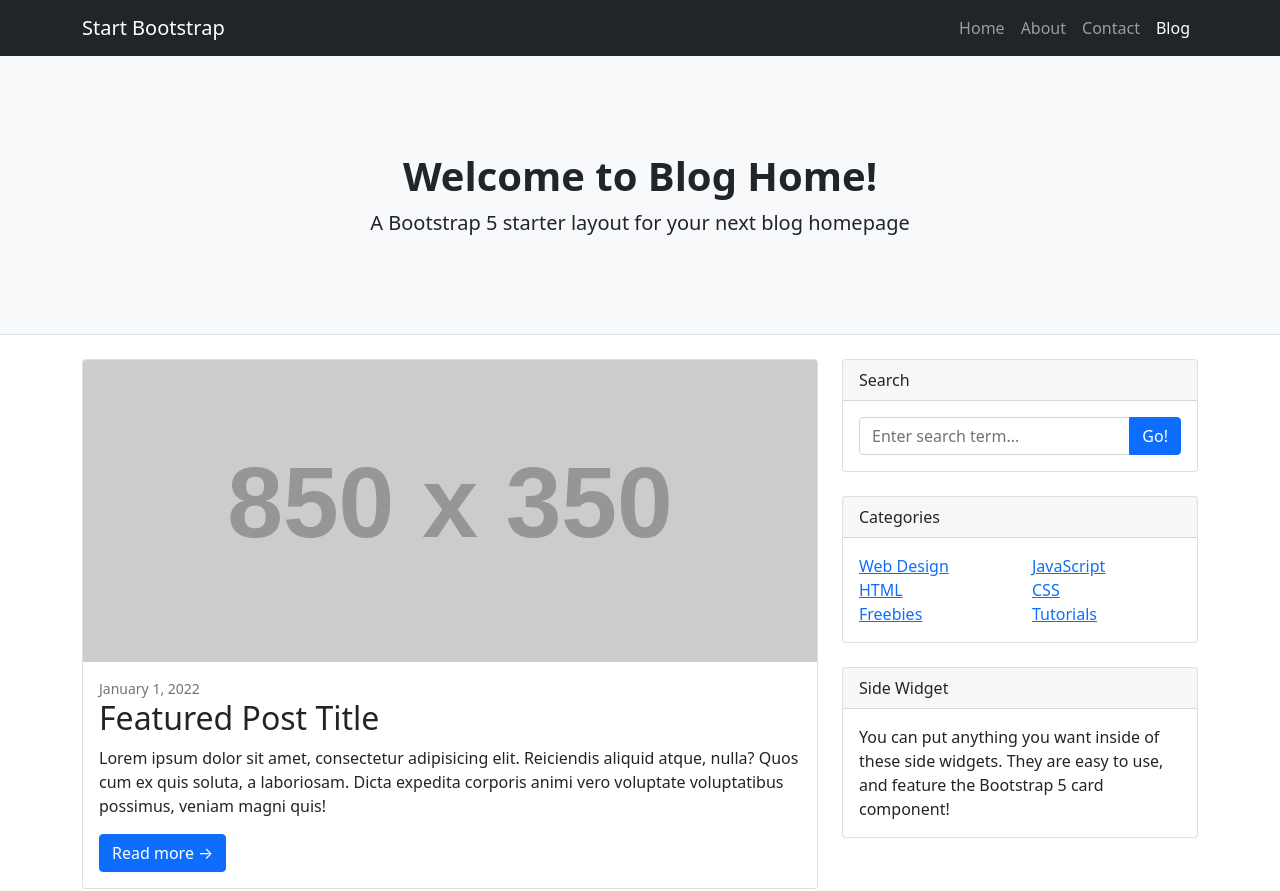
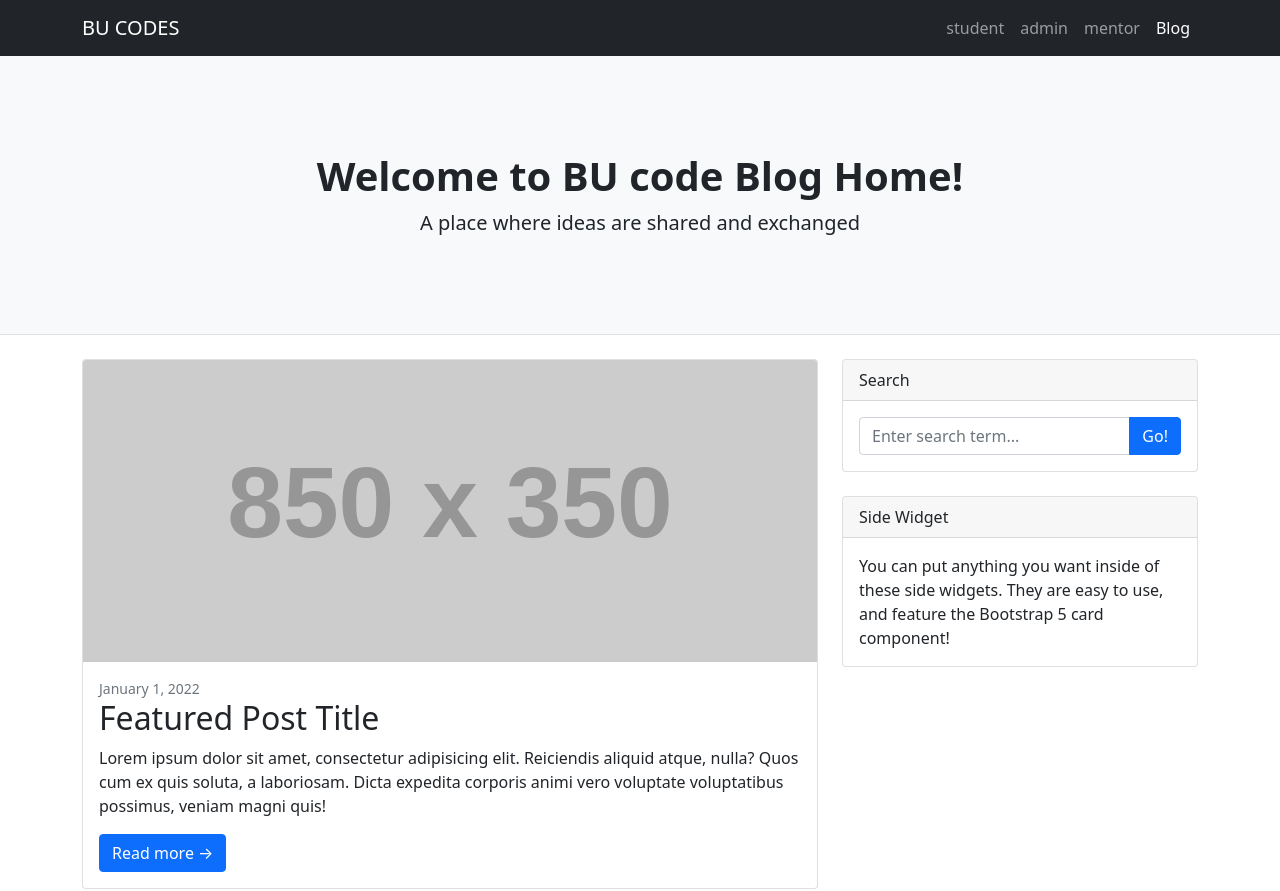
Before and after one commit to NileshGupta2001/flask_project_blog_0.0, a plain HTML site: page index.html in a window 1280 px wide. Shown: the top 891 px of the page. Drawn offline with nearby package versions, Linux system fonts and the light colour scheme; placeholder pictures from the web are drawn by us.

Commit message:
index0.0

```diff
--- a/index.html
+++ b/index.html
@@ -17,15 +17,15 @@
     <!-- Responsive navbar-->
     <nav class="navbar navbar-expand-lg navbar-dark bg-dark">
         <div class="container">
-            <a class="navbar-brand" href="#!">Start Bootstrap</a>
+            <a class="navbar-brand" href="#!">BU CODES</a>
             <button class="navbar-toggler" type="button" data-bs-toggle="collapse"
                 data-bs-target="#navbarSupportedContent" aria-controls="navbarSupportedContent" aria-expanded="false"
                 aria-label="Toggle navigation"><span class="navbar-toggler-icon"></span></button>
             <div class="collapse navbar-collapse" id="navbarSupportedContent">
                 <ul class="navbar-nav ms-auto mb-2 mb-lg-0">
-                    <li class="nav-item"><a class="nav-link" href="#">Home</a></li>
-                    <li class="nav-item"><a class="nav-link" href="#!">About</a></li>
-                    <li class="nav-item"><a class="nav-link" href="#!">Contact</a></li>
+                    <li class="nav-item"><a class="nav-link" href="#">student</a></li>
+                    <li class="nav-item"><a class="nav-link" href="#!">admin</a></li>
+                    <li class="nav-item"><a class="nav-link" href="#!">mentor</a></li>
                     <li class="nav-item"><a class="nav-link active" aria-current="page" href="#">Blog</a></li>
                 </ul>
             </div>
@@ -35,8 +35,8 @@
     <header class="py-5 bg-light border-bottom mb-4">
         <div class="container">
             <div class="text-center my-5">
-                <h1 class="fw-bolder">Welcome to Blog Home!</h1>
-                <p class="lead mb-0">A Bootstrap 5 starter layout for your next blog homepage</p>
+                <h1 class="fw-bolder">Welcome to BU code Blog Home!</h1>
+                <p class="lead mb-0">A place where ideas are shared and exchanged</p>
             </div>
         </div>
     </header>
@@ -141,28 +141,28 @@
                         </div>
                     </div>
                 </div>
-                <!-- Categories widget-->
-                <div class="card mb-4">
+                <!-- Categories widget -->
+                <!-- <div class="card mb-4">
                     <div class="card-header">Categories</div>
                     <div class="card-body">
                         <div class="row">
                             <div class="col-sm-6">
                                 <ul class="list-unstyled mb-0">
-                                    <li><a href="#!">Web Design</a></li>
-                                    <li><a href="#!">HTML</a></li>
-                                    <li><a href="#!">Freebies</a></li>
+                                    <li><a href="#!">sem1</a></li>
+                                    <li><a href="#!">sem2</a></li>
+                                    <li><a href="#!">sem3</a></li>
                                 </ul>
                             </div>
                             <div class="col-sm-6">
                                 <ul class="list-unstyled mb-0">
-                                    <li><a href="#!">JavaScript</a></li>
-                                    <li><a href="#!">CSS</a></li>
-                                    <li><a href="#!">Tutorials</a></li>
+                                    <li><a href="#!">sem4</a></li>
+                                    <li><a href="#!">sem5</a></li>
+                                    <li><a href="#!">sem6</a></li>
                                 </ul>
                             </div>
                         </div>
                     </div>
-                </div>
+                </div> -->
                 <!-- Side widget-->
                 <div class="card mb-4">
                     <div class="card-header">Side Widget</div>
@@ -175,7 +175,7 @@
     <!-- Footer-->
     <footer class="py-5 bg-dark">
         <div class="container">
-            <p class="m-0 text-center text-white">Copyright &copy; Your Website 2022</p>
+            <p class="m-0 text-center text-white">Copyright &copy; BU CODES</p>
         </div>
     </footer>
     <!-- Bootstrap core JS-->
```
